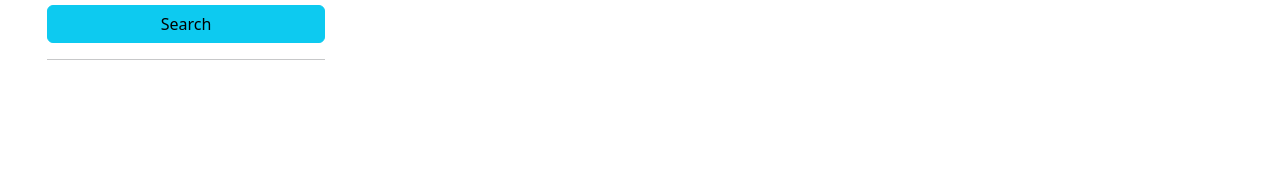
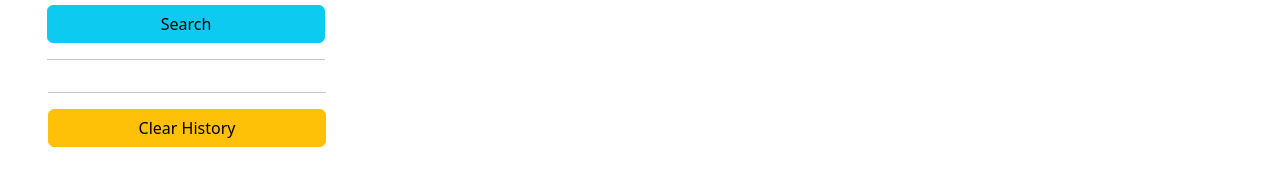
Before and after one commit to DrWho1369/weatherDashboard, a plain HTML site: page index.html in a window 1280 px wide. Shown: the part 352-538 px from the top of the page. Drawn offline with nearby package versions, Linux system fonts and the light colour scheme.

Commit message:
added a clear button to give the user the option to clear local storage and history

```diff
--- a/index.html
+++ b/index.html
@@ -54,6 +54,17 @@
             </div>
           </form>
           <div class="list-group" id="history"></div>
+          <hr class="hr weather-hr" />
+          <div class="col-12 d-grid mt-2">
+            <button
+              type="submit"
+              class="btn btn-warning search-button"
+              id="clear-button"
+              aria-label="submit search"
+            >
+              Clear History
+            </button>
+          </div>
         </aside>
 
         <div class="col-lg-9">
--- a/script.js
+++ b/script.js
@@ -165,6 +165,12 @@ $(document).ready(function () {
     }
   });
 
+  $("#clear-button").on("click", function (event) {
+    event.preventDefault();
+    $("#history").empty();
+    localStorage.clear();
+  });
+
   $("#history").on("click", ".historyButton", function (event) {
     /* The code `$("#history").on("click", ".historyButton", function (event) { ... })` is an event
   listener that is triggered when a button with the class "historyButton" inside the element with
```
